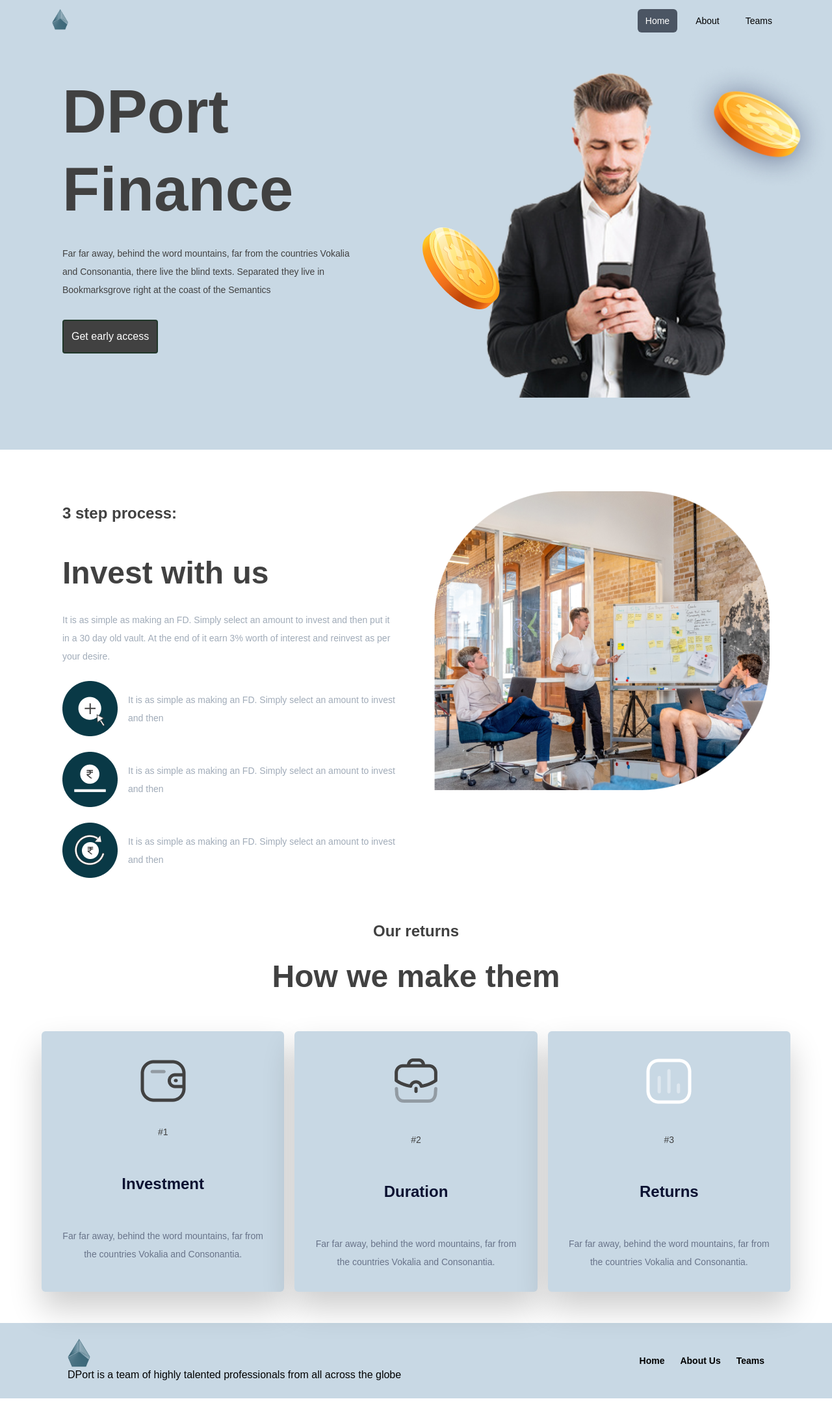
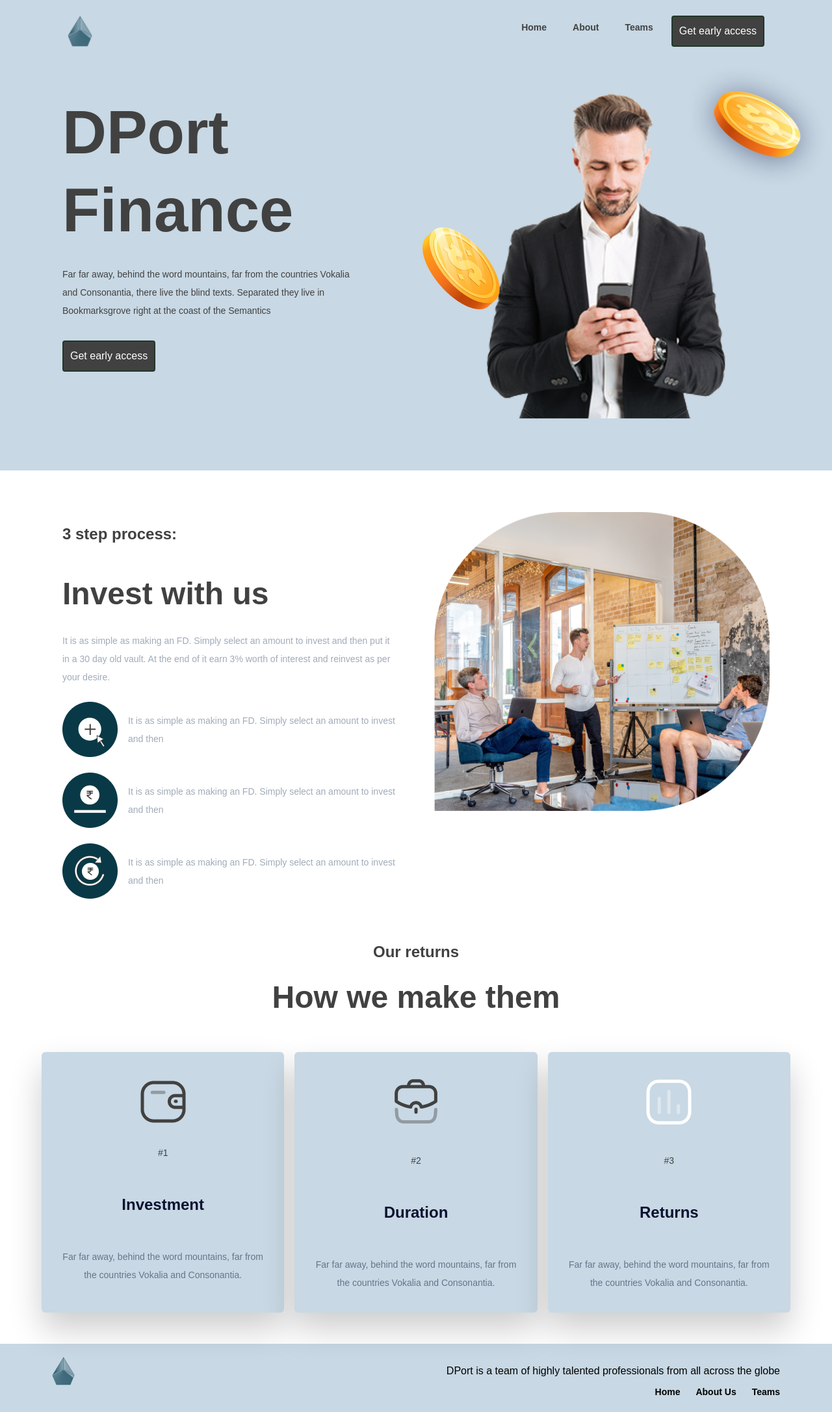
Before and after one commit to JavaidAhmadKhan/DPort-landing-page, a Next.js app: page / in a window 1280 px wide. Shown: the whole page at 65% size. Before the commit the page ends 2152 px from the top, so only its background shows below. Built offline with nearby package versions, Linux system fonts and the light colour scheme.

Commit message:
fixed footer and navigation in mobile screen

```diff
--- a/components/Button.js
+++ b/components/Button.js
@@ -2,8 +2,8 @@ import React from "react";
 
 const Button = (props) => {
   return (
-    <div>
-      <button className="border-[#21372A] border-2 p-3 rounded bg-[#414141] text-white">
+    <div className="flex items-center justify-center">
+      <button className="flex  items-center  justify-center p-[10px] border-[#21372A] border-2 rounded bg-[#414141] text-white">
         {props.title}
       </button>
     </div>
--- a/components/Footer.js
+++ b/components/Footer.js
@@ -5,21 +5,25 @@ import Logo from "../public/Logo.png";
 
 const Footer = () => {
   return (
-    <div className="bg-[rgb(200,216,228)] px-0 md:px-12 lg:px-20 ">
-      <div className="flex items-center justify-between p-6">
-        <Link href="/">
-          <Image src={Logo} alt="Dport" className="cursor-pointer" />
+    <div className="bg-[rgb(200,216,228)] py-5 px-0 md:px-12 lg:px-20">
+      <div className="flex items-center justify-between">
+        <div>
+          <Link href="/">
+            <Image src={Logo} alt="Dport" className="cursor-pointer" />
+          </Link>
+        </div>
+        <div>
           <p>
             DPort is a team of highly talented professionals from all across the
             globe
           </p>
-        </Link>
-        <ul className="flex items-center justify-between gap-2 md:gap-4 lg:gap-6 font-semibold text-[10px] md:text-[14px] lg:text-[14px] leading-[10px] md:leading-[18px] lg:leading-[21px]">
-          <li>Home</li>
-          <li>About Us</li>
-          <li>Teams</li>
-        </ul>
+        </div>
       </div>
+      <ul className="flex items-center justify-end  gap-2 md:gap-4 lg:gap-6 font-semibold text-[10px] md:text-[14px] lg:text-[14px] leading-[10px] md:leading-[18px] lg:leading-[21px]">
+        <li>Home</li>
+        <li>About Us</li>
+        <li>Teams</li>
+      </ul>
     </div>
   );
 };
--- a/components/Navbar.js
+++ b/components/Navbar.js
@@ -1,23 +1,3 @@
-// const Navbar = () => {
-//   return (
-//     <div className="bg-[rgb(200,216,228)] px-0 md:px-12 lg:px-20 sticky top-0 left-0 right-0 z-10">
-//       <div className="flex items-center justify-between p-6">
-//         <Link href="/">
-//           <Image src={Logo} alt="Dport" className="cursor-pointer" />
-//         </Link>
-//         <ul className="flex items-center justify-between gap-2 md:gap-4 lg:gap-6 font-semibold text-[10px] md:text-[14px] lg:text-[14px] leading-[10px] md:leading-[18px] lg:leading-[21px]">
-//           <li>Home</li>
-//           <li>About Us</li>
-//           <li>Teams</li>
-
-//         </ul>
-//       </div>
-//     </div>
-//   );
-// };
-
-// export default Navbar;
-
 "use client";
 
 import React from "react";
@@ -26,6 +6,7 @@ import Image from "next/image";
 import Button from "./Button";
 import { Disclosure } from "@headlessui/react";
 import { Bars3Icon, XMarkIcon } from "@heroicons/react/24/outline";
+import Link from "next/link";
 
 const navigation = [
   { name: "Home", href: "#", current: true },
@@ -45,10 +26,10 @@ export default function Navbar() {
     >
       {({ open }) => (
         <>
-          <div className="relative  h-16 flex items-center justify-between ">
+          <div className="relative p-6 flex items-center justify-between ">
             <div className="absolute inset-y-0 left-0 flex items-center sm:hidden">
               {/* Mobile menu button*/}
-              <Disclosure.Button className="inline-flex items-center justify-center rounded-md p-2 text-black hover:bg-gray-700 hover:text-white focus:outline-none focus:ring-2 focus:ring-inset focus:ring-white">
+              <Disclosure.Button className="inline-flex items-center justify-center rounded-md p-2 text-black  focus:outline-none focus:ring-2 focus:ring-inset focus:ring-white mx-4">
                 <span className="sr-only">Open main menu</span>
                 {open ? (
                   <XMarkIcon className="block h-6 w-6" aria-hidden="true" />
@@ -57,18 +38,24 @@ export default function Navbar() {
                 )}
               </Disclosure.Button>
             </div>
-            <div className="flex flex-1 items-center justify-center sm:items-stretch sm:justify-start ml-[320px] md:ml-0 lg:ml-0 ">
+
+            <div className="flex flex-1 items-center justify-center sm:items-stretch sm:justify-start ml-[320px] md:ml-0 lg:ml-0">
+              <Link href={"/"}>
                 <Image
-                className="block h-8 w-auto lg:hidden"
+                  className="block h-12 w-auto lg:hidden"
                   src={Logo}
                   alt="Your Company"
                 />
+              </Link>
+              <Link href={"/"}>
                 <Image
-                className="hidden h-8 w-auto lg:block"
+                  className="hidden h-12 w-auto lg:block"
                   src={Logo}
                   alt="Your Company"
                 />
-              <div className="flex flex-shrink-0 items-center md:ml-auto lg:ml-auto" />
+              </Link>
+
+              <div className="flex flex-shrink-0 items-center justify-center md:ml-auto lg:ml-auto" />
               <div className="hidden sm:ml-6 sm:block">
                 <div className="flex space-x-4">
                   {navigation.map((item) => (
@@ -76,21 +63,20 @@ export default function Navbar() {
                       key={item.name}
                       href={item.href}
                       className={classNames(
-                        item.current
-                          ? "bg-gray-600 text-white"
-                          : "text-black-300 hover:bg-gray-600 hover:text-white",
-                        "rounded-md px-3 py-2 text-sm font-medium"
+                        item.current ? "text-[#414141]" : "text-[#414141]",
+                        "rounded-md px-3 py-2  font-semibold text-[10px] md:text-[14px] lg:text-[14px] leading-[10px] md:leading-[18px] lg:leading-[21px]"
                       )}
                       aria-current={item.current ? "page" : undefined}
                     >
                       {item.name}
                     </a>
                   ))}
-                  {/* <Button title="Get early access" /> */}
+                  <Button title="Get early access" />
                 </div>
               </div>
             </div>
           </div>
+
           <Disclosure.Panel className="sm:hidden">
             <div className="space-y-1 px-2 pb-3 pt-2">
               {navigation.map((item) => (
@@ -99,8 +85,8 @@ export default function Navbar() {
                   as="a"
                   href={item.href}
                   className={classNames(
-                    item.current ? "bg-gray-600 text-white" : "text-black",
-                    "block rounded-md px-3 py-2 text-base font-medium"
+                    item.current ? "" : "text-[#414141]",
+                    "block rounded-md px-3 py-2  font-semibold text-[10px] md:text-[14px] lg:text-[14px] leading-[10px] md:leading-[18px] lg:leading-[21px]"
                   )}
                   aria-current={item.current ? "page" : undefined}
                 >
@@ -108,6 +94,9 @@ export default function Navbar() {
                 </Disclosure.Button>
               ))}
             </div>
+            <div className="flex items-start mx-4 pb-4">
+              <Button title="Get early access" />
+            </div>
           </Disclosure.Panel>
         </>
       )}
--- a/components/Returns.js
+++ b/components/Returns.js
@@ -3,7 +3,7 @@ import React from "react";
 
 import DATA from "../data";
 
-const Returns = ({ sno }) => {
+const Returns = () => {
   return (
     <div>
       <h1 className="text-[#414141] font-semibold text-[24px]  text-center">
```
Lines whose indentation alone changed are shown as unchanged.
